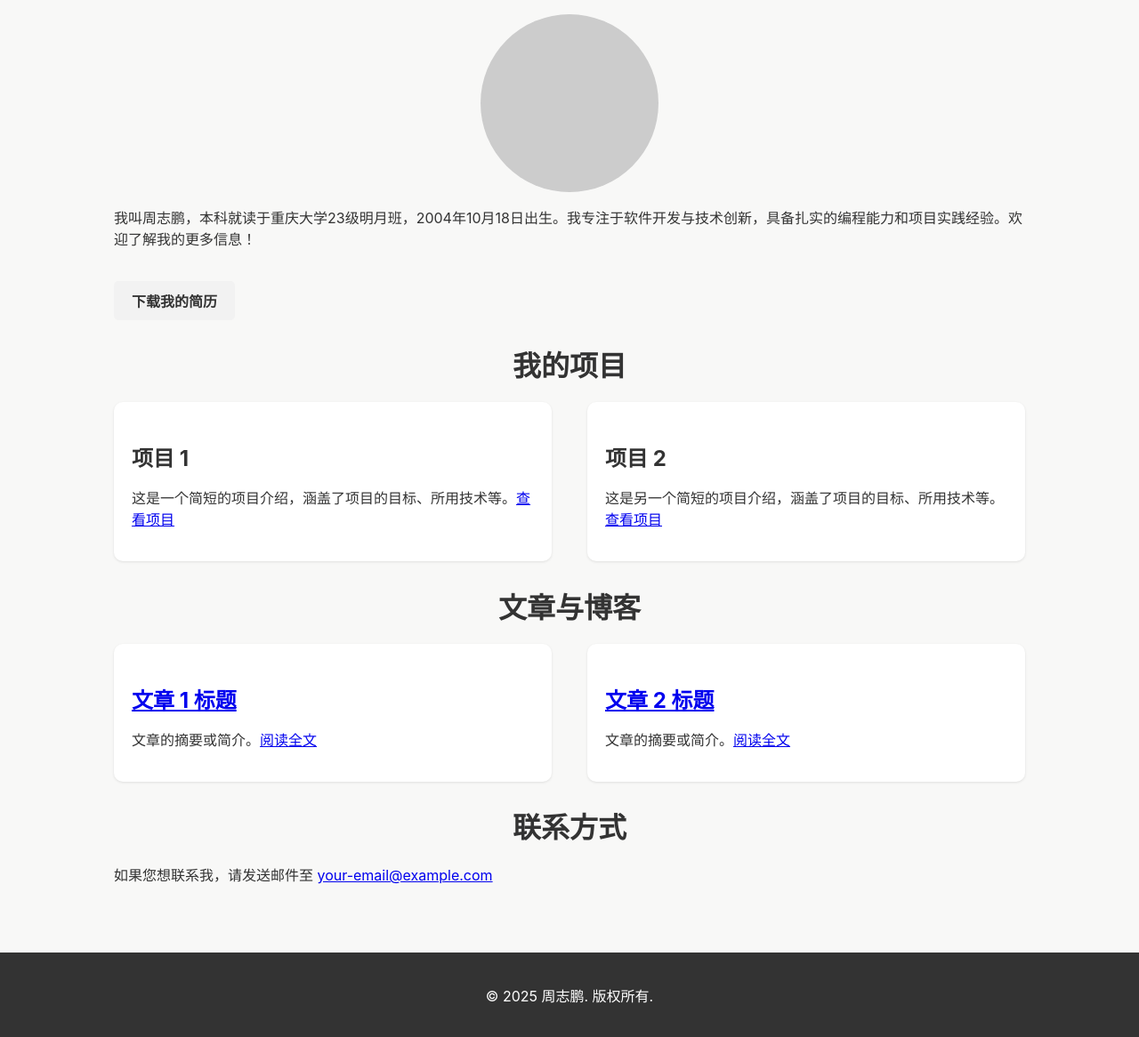
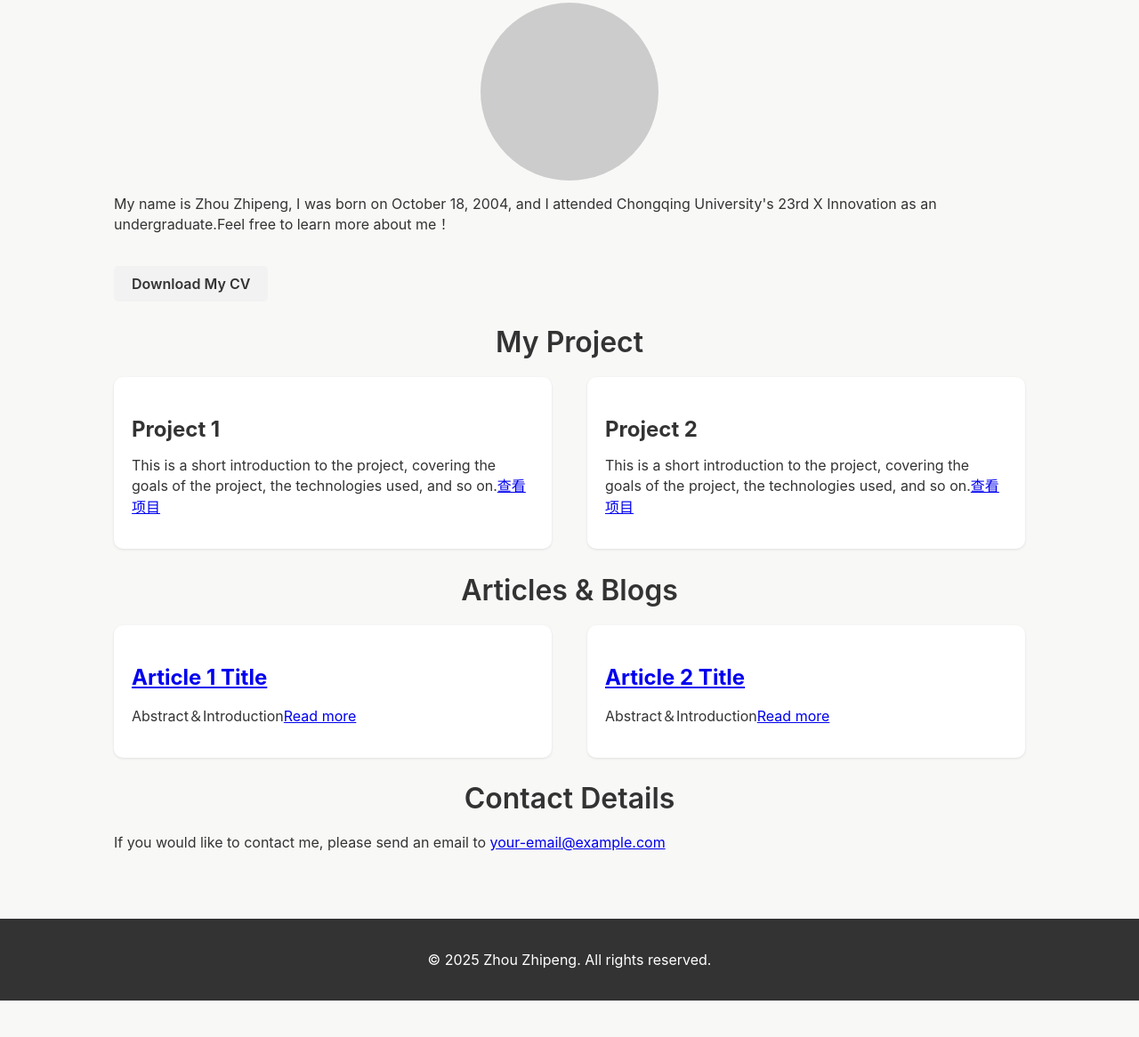
Before and after one commit to koooooooop/koooooooop.github.io, a plain HTML site: page index.html in a window 1280 px wide. Shown: the part 612-1778 px from the top of the page at 89% size. After the commit the page ends 1737 px from the top, so only its background shows below. Drawn offline with Linux system fonts and the light colour scheme.

Commit message:
Update index.html

```diff
--- a/index.html
+++ b/index.html
@@ -3,7 +3,7 @@
 <head>
     <meta charset="UTF-8">
     <meta name="viewport" content="width=device-width, initial-scale=1.0">
-    <title>周志鹏的个人网站</title>
+    <title>Zhou Zhipeng's personal website</title>
     <style>
         body {
             font-family: -apple-system, BlinkMacSystemFont, "Segoe UI", "Roboto", "Oxygen", "Ubuntu", "Cantarell", "Fira Sans", "Droid Sans", "Helvetica Neue", sans-serif;
@@ -134,65 +134,65 @@
 <body>
 
 <header>
-    <div class="logo">周志鹏</div>
+    <div class="logo">Zhou Zhipeng</div>
     <nav>
-        <a href="#about">关于我</a>
-        <a href="#projects">项目</a>
-        <a href="#articles">文章</a>
-        <a href="#contact">联系方式</a>
+        <a href="#about">About Me</a>
+        <a href="#projects">Project</a>
+        <a href="#articles">Article</a>
+        <a href="#contact">Contact Me</a>
     </nav>
 </header>
 
 <section class="hero">
-    <h1>欢迎来到我的个人网站</h1>
+    <h1>Wellcome to my personal website</h1>
 </section>
 
 <div class="container">
     <section id="about">
-        <h2 class="section-title">关于我</h2>
+        <h2 class="section-title">About Me</h2>
         <div style="text-align: center;">
             <div class="profile-image"></div>
         </div>
-        <p>我叫周志鹏，本科就读于重庆大学23级明月班，2004年10月18日出生。我专注于软件开发与技术创新，具备扎实的编程能力和项目实践经验。欢迎了解我的更多信息！</p>
-        <a href="your-resume.pdf" class="resume-link" target="_blank">下载我的简历</a>
+        <p>My name is Zhou Zhipeng, I was born on October 18, 2004, and I attended Chongqing University's 23rd X Innovation as an undergraduate.Feel free to learn more about me！</p>
+        <a href="your-resume.pdf" class="resume-link" target="_blank">Download My CV</a>
     </section>
 
     <section id="projects">
-        <h2 class="section-title">我的项目</h2>
+        <h2 class="section-title">My Project</h2>
         <div class="projects">
             <div class="project">
-                <h3>项目 1</h3>
-                <p>这是一个简短的项目介绍，涵盖了项目的目标、所用技术等。<a href="your-project-link1.com" target="_blank">查看项目</a></p>
+                <h3>Project 1</h3>
+                <p>This is a short introduction to the project, covering the goals of the project, the technologies used, and so on.<a href="your-project-link1.com" target="_blank">查看项目</a></p>
             </div>
             <div class="project">
-                <h3>项目 2</h3>
-                <p>这是另一个简短的项目介绍，涵盖了项目的目标、所用技术等。<a href="your-project-link2.com" target="_blank">查看项目</a></p>
+                <h3>Project 2</h3>
+                <p>This is a short introduction to the project, covering the goals of the project, the technologies used, and so on.<a href="your-project-link2.com" target="_blank">查看项目</a></p>
             </div>
         </div>
     </section>
 
     <section id="articles">
-        <h2 class="section-title">文章与博客</h2>
+        <h2 class="section-title">Articles & Blogs</h2>
         <div class="articles">
             <div class="article">
-                <h3><a href="your-article1-link.com" target="_blank">文章 1 标题</a></h3>
-                <p>文章的摘要或简介。<a href="your-article1-link.com" target="_blank">阅读全文</a></p>
+                <h3><a href="your-article1-link.com" target="_blank">Article 1 Title</a></h3>
+                <p>Abstract＆Introduction<a href="your-article1-link.com" target="_blank">Read more</a></p>
             </div>
             <div class="article">
-                <h3><a href="your-article2-link.com" target="_blank">文章 2 标题</a></h3>
-                <p>文章的摘要或简介。<a href="your-article2-link.com" target="_blank">阅读全文</a></p>
+                <h3><a href="your-article2-link.com" target="_blank">Article 2 Title</a></h3>
+                <p>Abstract＆Introduction<a href="your-article2-link.com" target="_blank">Read more</a></p>
             </div>
         </div>
     </section>
 
     <section id="contact">
-        <h2 class="section-title">联系方式</h2>
-        <p>如果您想联系我，请发送邮件至 <a href="mailto:your-email@example.com">your-email@example.com</a></p>
+        <h2 class="section-title">Contact Details</h2>
+        <p>If you would like to contact me, please send an email to <a href="mailto:your-email@example.com">your-email@example.com</a></p>
     </section>
 </div>
 
 <footer>
-    <p>&copy; 2025 周志鹏. 版权所有.</p>
+    <p>&copy; 2025 Zhou Zhipeng. All rights reserved.</p>
 </footer>
 
 </body>
```
